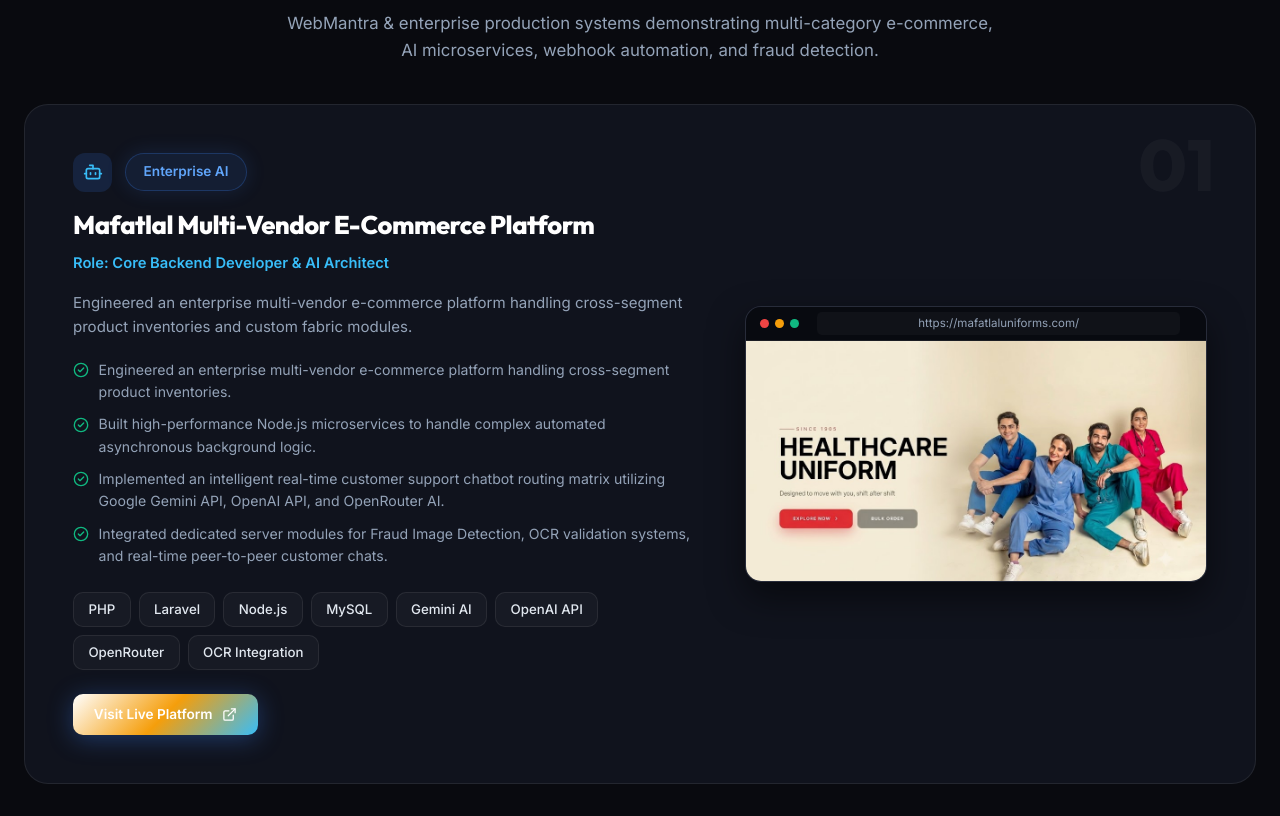
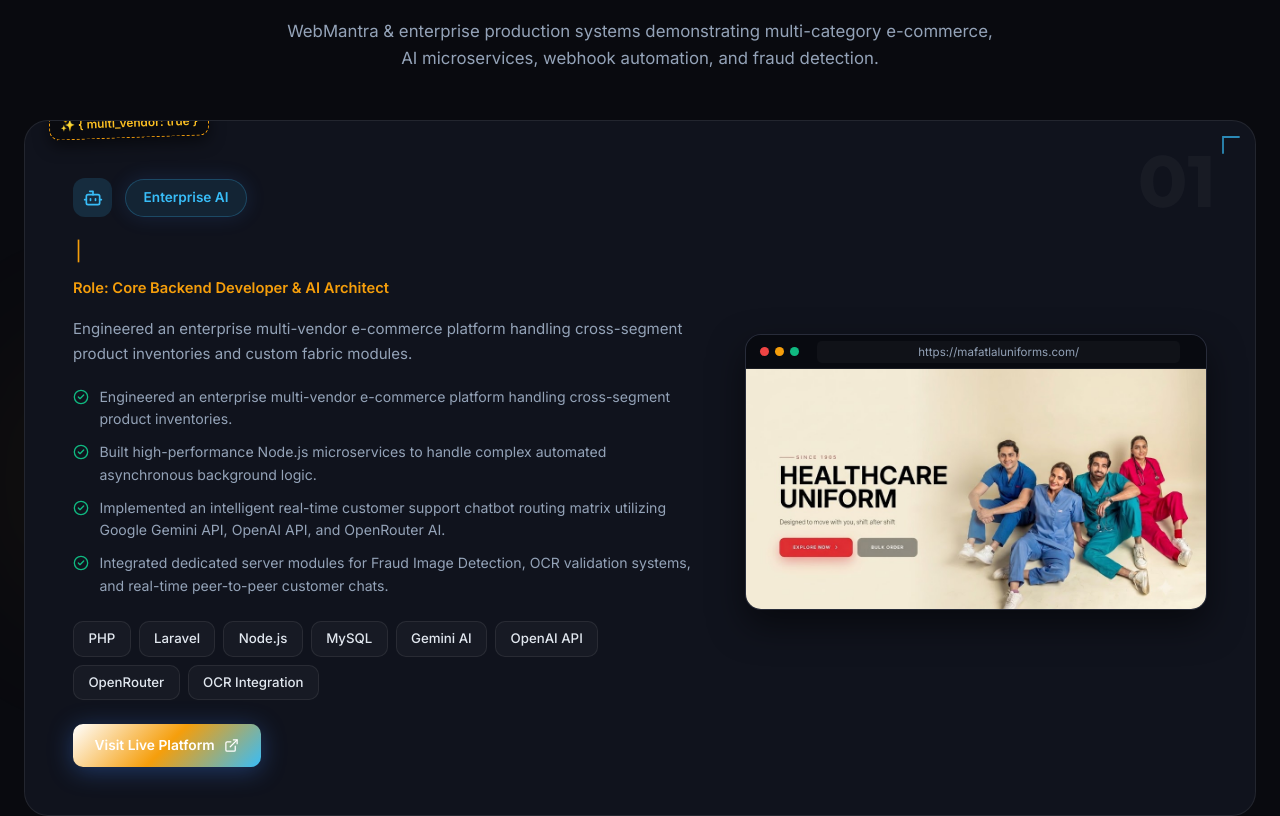
Before and after one commit to TechHub88/portfolio, a React (Vite) app: page / in a window 1280 px wide. Shown: the part 5924-6740 px from the top of the page. Built offline with nearby package versions, Linux system fonts and the light colour scheme.

Commit message:
Reduce mobile profile photo to 170px x 215px, convert floating badges to 1-line micro-pills, and scale down mobile font sizes for ultra-clean UI

```diff
--- a/src/components/Projects.jsx
+++ b/src/components/Projects.jsx
@@ -1,6 +1,6 @@
-import React from 'react';
-import { motion } from 'framer-motion';
-import { ShoppingBag, Bot, MessageSquare, CheckCircle2, ExternalLink } from 'lucide-react';
+import React, { useState, useEffect, useRef } from 'react';
+import { motion, useInView } from 'framer-motion';
+import { ShoppingBag, Bot, MessageSquare, CheckCircle2, ExternalLink, Sparkles } from 'lucide-react';
 
 const projects = [
   {
@@ -9,6 +9,7 @@
     link: 'https://mafatlaluniforms.com/',
     role: 'Core Backend Developer & AI Architect',
     tag: 'Multi-Vendor & AI',
+    doodleTag: '{ multi_vendor: true }',
     description: 'Engineered an enterprise multi-vendor e-commerce platform handling cross-segment product inventories and custom fabric modules.',
     highlights: [
       'Engineered an enterprise multi-vendor e-commerce platform handling cross-segment product inventories.',
@@ -27,6 +28,7 @@
     link: 'https://teavera.in/',
     role: 'Backend Architect & Messaging Lead',
     tag: 'Webhooks & Messaging',
+    doodleTag: '{ whatsapp_webhooks: true }',
     description: 'Built transactional messaging infrastructure deploying multi-point automated webhooks linked with core client systems.',
     highlights: [
       'Built transactional messaging infrastructure deploying multi-point automated webhooks linked with core client systems.',
@@ -44,6 +46,7 @@
     link: 'https://vshop.vridhee.com/',
     role: 'Lead Backend & Security Engineer',
     tag: 'E-Commerce & Security',
+    doodleTag: '{ kyc_security: true }',
     description: 'Multi-category enterprise e-commerce platform spanning Wellness, Academics, Deep Tech, Space, Climate, Technology, Games, and Skills.',
     highlights: [
       'Engineered PHP & Laravel core backend architecture powering multi-segment seller portals, product inventories, and multi-domain catalogs.',
@@ -57,33 +60,91 @@
   }
 ];
 
+// TYPEWRITER COMPONENT FOR PROJECT TITLES
+const ProjectTitleTypewriter = ({ title }) => {
+  const ref = useRef(null);
+  const isInView = useInView(ref, { once: true, margin: '-50px' });
+  const [displayedText, setDisplayedText] = useState('');
+  const [isTyping, setIsTyping] = useState(false);
+
+  useEffect(() => {
+    if (isInView && !isTyping) {
+      setIsTyping(true);
+      let currentIndex = 0;
+      const interval = setInterval(() => {
+        if (currentIndex <= title.length) {
+          setDisplayedText(title.substring(0, currentIndex));
+          currentIndex++;
+        } else {
+          clearInterval(interval);
+          setIsTyping(false);
+        }
+      }, 35); // Typing speed per letter
+      return () => clearInterval(interval);
+    }
+  }, [isInView, title, isTyping]);
+
+  return (
+    <h3 ref={ref} style={{ fontSize: 'clamp(1.25rem, 2.2vw, 1.6rem)', color: '#fff', marginBottom: '0.4rem', fontWeight: 800, minHeight: '2rem' }}>
+      {displayedText}
+      {displayedText.length < title.length && (
+        <span style={{ color: '#f59e0b', marginLeft: '2px', fontWeight: 300, animation: 'pulse 1s infinite' }}>|</span>
+      )}
+    </h3>
+  );
+};
+
 const Projects = () => {
   return (
-    <section id="projects" style={{ position: 'relative', padding: '3.5rem 0' }}>
+    <section id="projects" style={{ position: 'relative', padding: '4rem 0', overflow: 'hidden' }}>
+
+      {/* BACKGROUND CREATIVE DOODLE GLOWS */}
+      <div style={{
+        position: 'absolute',
+        top: '20%',
+        left: '-5%',
+        width: '400px',
+        height: '400px',
+        background: 'radial-gradient(circle, rgba(245, 158, 11, 0.08) 0%, transparent 70%)',
+        filter: 'blur(70px)',
+        pointerEvents: 'none'
+      }} />
+
       <div className="container">
 
         {/* Section Title Header */}
-        <div style={{ textAlign: 'center', marginBottom: '2.5rem', display: 'flex', flexDirection: 'column', alignItems: 'center' }}>
+        <div style={{ textAlign: 'center', marginBottom: '3rem', display: 'flex', flexDirection: 'column', alignItems: 'center', position: 'relative' }}>
+
+          {/* Top Doodle Sparkle */}
+          <div style={{ position: 'absolute', top: '-20px', right: '25%', pointerEvents: 'none' }}>
+            <svg width="28" height="28" viewBox="0 0 24 24" fill="none" stroke="#fbbf24" strokeWidth="2" strokeLinecap="round">
+              <path d="M12 2v20M2 12h20M5 5l14 14M5 19L19 5"/>
+            </svg>
+          </div>
+
           <div className="badge" style={{ marginBottom: '1rem', background: 'rgba(245, 158, 11, 0.12)', borderColor: 'rgba(245, 158, 11, 0.3)', color: '#fbbf24' }}>
             <span style={{ width: '6px', height: '6px', borderRadius: '50%', background: '#fbbf24', display: 'inline-block' }} />
             My Projects
           </div>
+
           <h2 className="section-title">
             Featured Case Studies &{' '}
             <span style={{ position: 'relative', display: 'inline-block' }}>
               <span className="text-gradient">Projects</span>
-              <svg width="100%" height="8" viewBox="0 0 120 8" fill="none" preserveAspectRatio="none" style={{ position: 'absolute', bottom: '-3px', left: 0, pointerEvents: 'none' }}>
-                <path d="M3 6C30 2 70 7 117 3" stroke="#f59e0b" strokeWidth="3" strokeLinecap="round" />
+              {/* Hand-Drawn Wavy Underline SVG Doodle */}
+              <svg width="100%" height="10" viewBox="0 0 120 10" fill="none" preserveAspectRatio="none" style={{ position: 'absolute', bottom: '-4px', left: 0, pointerEvents: 'none' }}>
+                <path d="M3 7C30 2 70 8 117 3" stroke="#f59e0b" strokeWidth="3.5" strokeLinecap="round" />
               </svg>
             </span>
           </h2>
+
           <p className="section-subtitle" style={{ marginBottom: 0, marginTop: '0.6rem' }}>
             WebMantra & enterprise production systems demonstrating multi-category e-commerce, AI microservices, webhook automation, and fraud detection.
           </p>
         </div>
 
-        {/* WebMantra Project Cards Grid - Compact Spacing */}
-        <div style={{ display: 'flex', flexDirection: 'column', gap: '2.2rem' }}>
+        {/* WebMantra Project Cards Grid */}
+        <div style={{ display: 'flex', flexDirection: 'column', gap: '2.5rem' }}>
           {projects.map((project) => {
             const IconComponent = project.icon;
 
@@ -95,38 +156,64 @@
                 viewport={{ once: true, margin: "-60px" }}
                 transition={{ duration: 0.7, ease: "easeOut" }}
                 className="webmantra-project-card"
+                style={{ position: 'relative' }}
               >
+                {/* DOODLE 1: Hand-Drawn Corner Flourish SVG */}
+                <div style={{ position: 'absolute', top: '12px', right: '12px', zIndex: 1, pointerEvents: 'none', opacity: 0.7 }}>
+                  <svg width="24" height="24" viewBox="0 0 24 24" fill="none" stroke="#38bdf8" strokeWidth="1.8" strokeLinecap="round">
+                    <path d="M20 4 L4 4 L4 20" />
+                  </svg>
+                </div>
+
+                {/* DOODLE 2: Floating Code Badge Sticker */}
+                <div style={{
+                  position: 'absolute',
+                  top: '-12px',
+                  left: '24px',
+                  zIndex: 5,
+                  background: '#090a0f',
+                  border: '1.5px dashed #f59e0b',
+                  borderRadius: '10px',
+                  padding: '0.25rem 0.65rem',
+                  fontSize: '0.74rem',
+                  color: '#fbbf24',
+                  fontWeight: 700,
+                  boxShadow: '0 6px 15px rgba(0,0,0,0.5)',
+                  transform: 'rotate(-2deg)'
+                }}>
+                  ✨ {project.doodleTag}
+                </div>
+
                 {/* Number Watermark Badge */}
                 <div className="project-card-number">{project.id}</div>
 
-                <div className="webmantra-card-grid">
+                <div className="webmantra-card-grid" style={{ paddingTop: '0.6rem' }}>
 
                   {/* Left Details */}
                   <div style={{ zIndex: 2 }}>
                     <div style={{ display: 'flex', alignItems: 'center', gap: '0.8rem', marginBottom: '0.8rem', flexWrap: 'wrap' }}>
-                      <div style={{ padding: '0.6rem', background: 'rgba(59, 130, 246, 0.15)', borderRadius: '12px', color: 'var(--accent-primary)', display: 'flex' }}>
+                      <div style={{ padding: '0.6rem', background: 'rgba(56, 189, 248, 0.15)', borderRadius: '12px', color: 'var(--accent-primary)', display: 'flex' }}>
                         <IconComponent size={20} />
                       </div>
-                      <span className="badge" style={{ background: 'rgba(59, 130, 246, 0.1)', borderColor: 'rgba(59, 130, 246, 0.25)', color: '#60a5fa' }}>
+                      <span className="badge" style={{ background: 'rgba(56, 189, 248, 0.1)', borderColor: 'rgba(56, 189, 248, 0.25)', color: '#38bdf8' }}>
                         {project.badge}
                       </span>
                     </div>
 
-                    <h3 style={{ fontSize: 'clamp(1.25rem, 2.2vw, 1.6rem)', color: '#fff', marginBottom: '0.4rem', fontWeight: 800 }}>
-                      {project.title}
-                    </h3>
+                    {/* TYPEWRITER PROJECT TITLE */}
+                    <ProjectTitleTypewriter title={project.title} />
 
-                    <div style={{ color: 'var(--accent-primary)', fontWeight: 600, fontSize: '0.92rem', marginBottom: '1rem' }}>
+                    <div style={{ color: 'var(--accent-secondary)', fontWeight: 700, fontSize: '0.92rem', marginBottom: '1rem' }}>
                       Role: {project.role}
                     </div>
 
-                    <p style={{ color: 'var(--text-muted)', fontSize: '0.94rem', marginBottom: '1.2rem', lineHeight: 1.6 }}>
+                    <p style={{ color: 'var(--text-muted)', fontSize: '0.94rem', marginBottom: '1.2rem', lineHeight: 1.65 }}>
                       {project.description}
                     </p>
 
-                    <div style={{ display: 'flex', flexDirection: 'column', gap: '0.6rem', marginBottom: '1.5rem' }}>
+                    <div style={{ display: 'flex', flexDirection: 'column', gap: '0.65rem', marginBottom: '1.5rem' }}>
                       {project.highlights.map((h, i) => (
-                        <div key={i} style={{ display: 'flex', alignItems: 'flex-start', gap: '0.6rem', fontSize: '0.88rem', color: 'var(--text-muted)' }}>
+                        <div key={i} style={{ display: 'flex', alignItems: 'flex-start', gap: '0.65rem', fontSize: '0.88rem', color: 'var(--text-muted)' }}>
                           <CheckCircle2 size={16} color="var(--accent-emerald)" style={{ flexShrink: 0, marginTop: '0.2rem' }} />
                           <span>{h}</span>
                         </div>
@@ -145,7 +232,7 @@
                         target="_blank"
                         rel="noopener noreferrer"
                         className="btn btn-accent"
-                        style={{ padding: '0.6rem 1.3rem', fontSize: '0.85rem', borderRadius: '10px' }}
+                        style={{ padding: '0.65rem 1.35rem', fontSize: '0.86rem', borderRadius: '10px' }}
                       >
                         Visit Live Platform <ExternalLink size={15} />
                       </a>
@@ -153,7 +240,7 @@
                   </div>
 
                   {/* Right Preview Image Frame */}
-                  <div className="webmantra-thumbnail-wrapper">
+                  <div className="webmantra-thumbnail-wrapper" style={{ position: 'relative' }}>
                     <div className="browser-header-dots">
                       <span style={{ background: '#ef4444' }} />
                       <span style={{ background: '#f59e0b' }} />
```
Also changed, not shown: src/index.css (+32 -37 lines).
